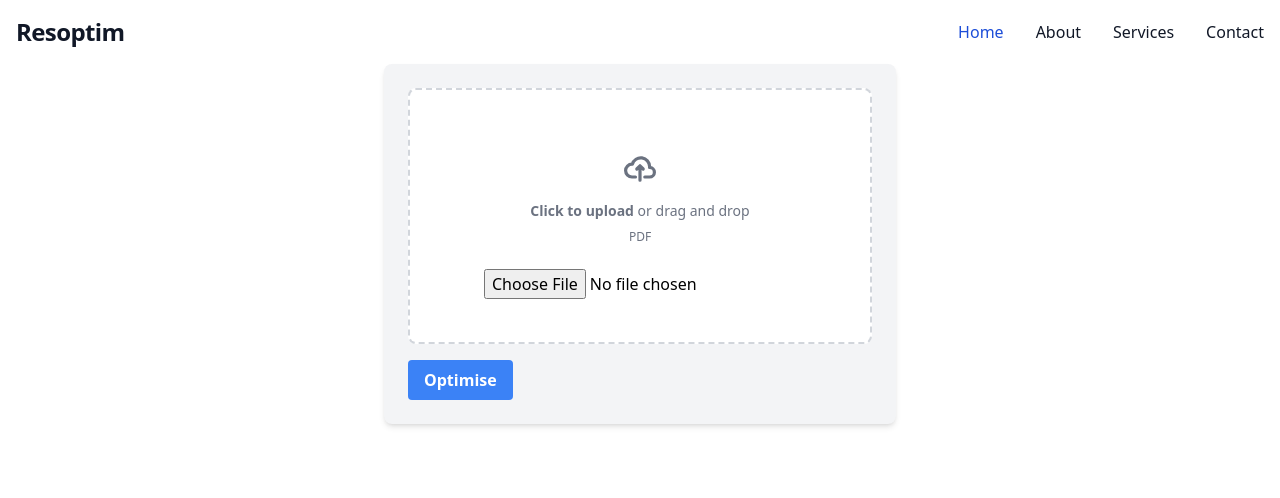
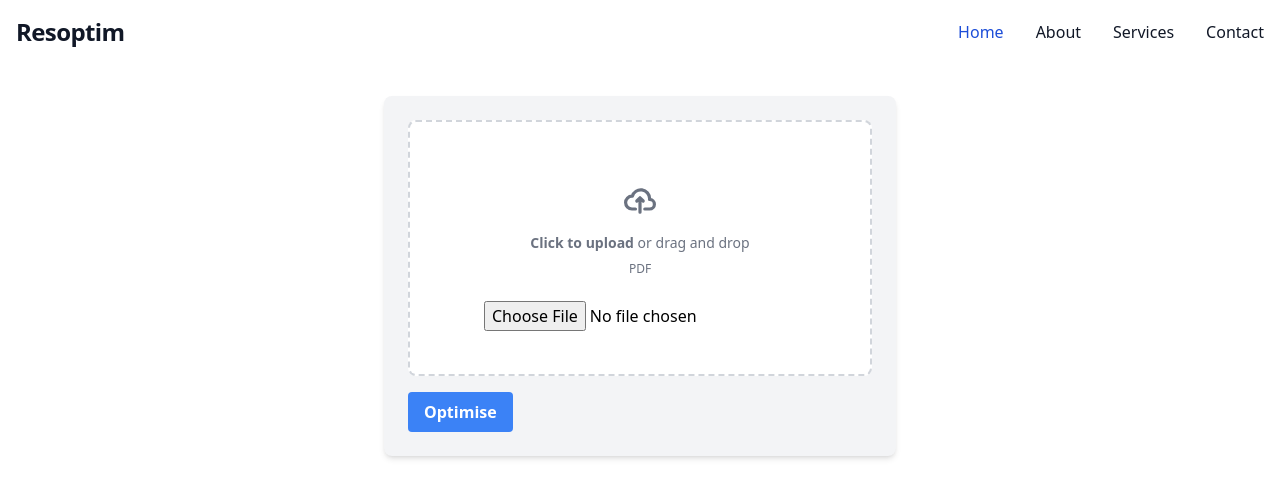
Before and after one commit to plon-Susk7/Resume-Optimizer, a React (Create React App) app in the folder frontend/resume-optimizer/: page /optimise in a window 1280 px wide. Shown: the top 498 px of the page. Built offline with nearby package versions, Linux system fonts and the light colour scheme.

Commit message:
minor design fixes

```diff
--- a/frontend/resume-optimizer/src/components/fileUpload.js
+++ b/frontend/resume-optimizer/src/components/fileUpload.js
@@ -30,6 +30,7 @@ const FileUpload = () => {
 
     return (
       <div className="container mx-auto my-8">
+          {!responseData && (
             <div className="max-w-lg mx-auto p-6 bg-gray-100 dark:bg-gray-700 rounded-lg shadow-md">
                 <label htmlFor="dropzone-file" className="flex flex-col items-center justify-center w-full h-64 border-2 border-gray-300 border-dashed rounded-lg cursor-pointer bg-white dark:bg-gray-800 hover:bg-gray-50 dark:hover:bg-gray-600 transition duration-300">
                     <div className="flex flex-col items-center justify-center pt-5 pb-6">
@@ -43,6 +44,9 @@ const FileUpload = () => {
                 </label>
                 <button onClick={handleUpload} className="mt-4 bg-blue-500 hover:bg-blue-700 text-white font-bold py-2 px-4 rounded">Upload</button>
             </div>
+          )}
+
+
 
         {responseData && (
             <div className="mt-8">
--- a/frontend/resume-optimizer/src/components/optimiser.js
+++ b/frontend/resume-optimizer/src/components/optimiser.js
@@ -33,8 +33,8 @@ const Optimise = () => {
     }
 
     return (
-      <div>
-
+      <div className="container mx-auto my-8">
+        {!markdownContent && (
             <div className="max-w-lg mx-auto p-6 bg-gray-100 dark:bg-gray-700 rounded-lg shadow-md">
                 <label htmlFor="dropzone-file" className="flex flex-col items-center justify-center w-full h-64 border-2 border-gray-300 border-dashed rounded-lg cursor-pointer bg-white dark:bg-gray-800 hover:bg-gray-50 dark:hover:bg-gray-600 transition duration-300">
                     <div className="flex flex-col items-center justify-center pt-5 pb-6">
@@ -48,6 +48,7 @@ const Optimise = () => {
                 </label>
                 <button onClick={handleUpload} className="mt-4 bg-blue-500 hover:bg-blue-700 text-white font-bold py-2 px-4 rounded">Optimise</button>
             </div>
+        )}
 
         {/* <input type="file" onChange={handleFileChange} accept='.pdf'/>
         <button onClick={handleUpload}>Optimise Resume</button> */}
```
Lines whose indentation alone changed are shown as unchanged.
